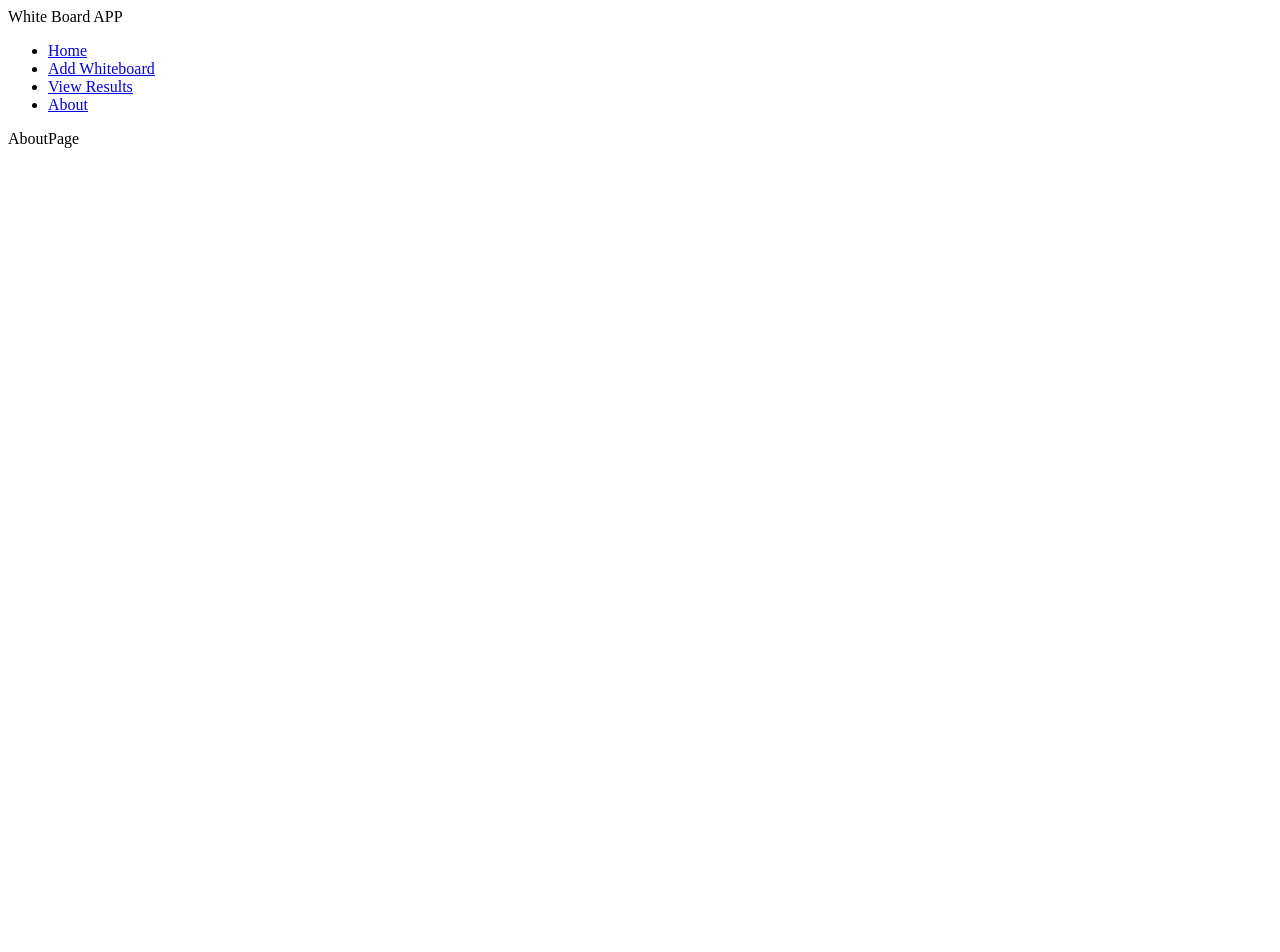
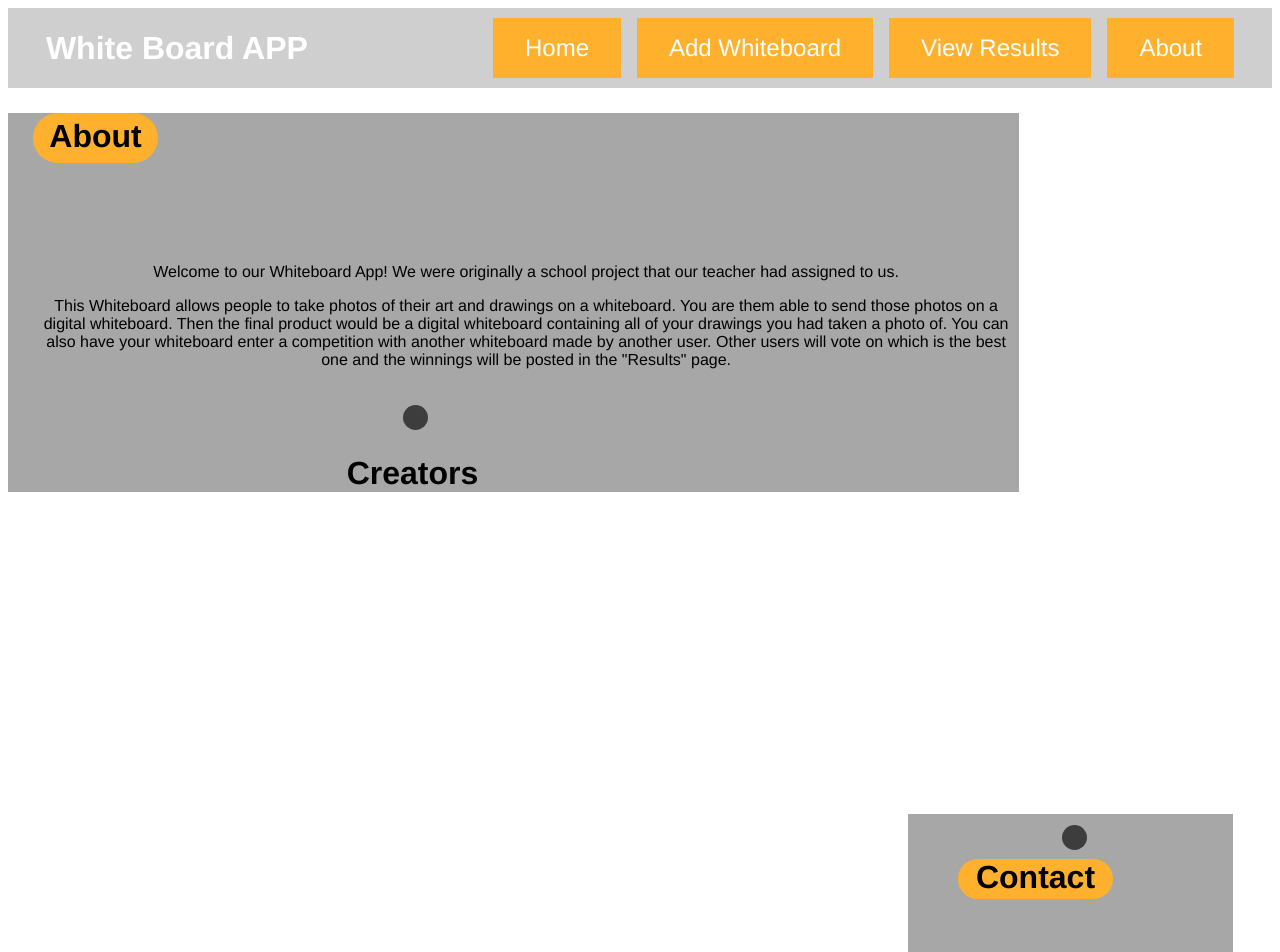
Before and after one commit to koolkat254/WhiteBoardApp, a React (Create React App) app: page /about in a window 1280 px wide. Shown: the top 952 px of the page. Before the commit the page ends 800 px from the top, so only its background shows below. Built offline with nearby package versions, Linux system fonts and the light colour scheme.

Commit message:
April 6th
About page and CSS

```diff
--- a/src/App.css
+++ b/src/App.css
@@ -1,5 +1,6 @@
 .App {
   text-align: center;
+
 }
 
 .App-logo {
@@ -21,7 +22,7 @@
   align-items: center;
   justify-content: center;
   font-size: calc(10px + 2vmin);
-  color: white;
+  color: rgb(2, 1, 1);
 }
 
 .App-link {
@@ -36,3 +37,11 @@
     transform: rotate(360deg);
   }
 }
+.main {
+  /* margin: 3rem auto; */
+  width: auto;
+  text-align: center;
+  color: black;
+  font-family: 'Franklin Gothic Medium', 'Arial Narrow', Arial, sans-serif;
+  /* max-width: 40rem; */
+}
--- a/src/App.js
+++ b/src/App.js
@@ -9,9 +9,8 @@ import NavBar from './components/NavBar';
 function App() {
   return (
 
-    <div>
-          <NavBar />
-      {/* <NavBar /> */}
+    <div className='main'>
+      <NavBar />
       <Routes>
         <Route path="/" element={<HomePage />} />
         <Route path="/new-WhiteBoard" element={<NewWhiteBoardPage />} />
--- a/src/components/NavBar.js
+++ b/src/components/NavBar.js
@@ -1,10 +1,11 @@
 import React from 'react'
 import { Link } from 'react-router-dom';
+import styles from './NavBar.module.css';
 
 const NavBar = () => {
   return (
-    <header>
-        <div>White Board APP</div>
+    <header className={styles.header}>
+        <div className={styles.logo}>White Board APP</div>
         <nav>
             <ul>
                 <li>
--- /dev/null
+++ b/src/components/NavBar.module.css
@@ -0,0 +1,56 @@
+/*
+gray-color: CFCFCF
+orange-color: FFB12D
+green-color: 7ED957
+*/
+
+
+.header {
+    width: auto;
+    height: 5rem;
+    display: flex;
+    align-items: center;
+    justify-content: space-between;
+    background-color: #CFCFCF;
+    padding: 0 3%;
+  }
+
+  .logo {
+    font-size: 2rem;
+    color: white;
+    font-weight: bold;
+  }
+
+  .header ul {
+    list-style: none;
+    margin: 0;
+    padding: 0;
+    display: flex;
+    align-items: baseline;
+  }
+
+  .header li {
+    margin-left: 1rem;
+    background-color: #FFB12D;
+    padding: 1rem 2rem;
+  }
+
+  .header a {
+    text-decoration: none;
+    font-size: 1.5rem;
+    color: white;
+  }
+
+  .header a:hover,
+  .header a:active,
+  .header a.active {
+    color: white;
+  }
+
+  .badge {
+    background-color: #cc2062;
+    color: white;
+    border-radius: 12px;
+    padding: 0 1rem;
+    margin-left: 0.5rem;
+  }
--- a/src/pages/AboutPage.js
+++ b/src/pages/AboutPage.js
@@ -1,8 +1,29 @@
 import React from 'react'
-
+import styles from './AboutPage.module.css';
 const AboutPage = () => {
   return (
-    <div>AboutPage</div>
+    <div>
+    <div className={styles.box}>
+      <div className={styles.boxtxt}>
+        <h1>About</h1>
+      </div>
+      <div className={styles.prg}>
+        <p className={styles.prgdsg}>Welcome to our Whiteboard App! We were originally a school project that our teacher had assigned to us.</p>
+        <p className={styles.prgdsg}>This Whiteboard allows people to take photos of their art and drawings on a whiteboard. You are them able
+        to send those photos on a digital whiteboard. Then the final product would be a digital whiteboard containing all of your drawings
+        you had taken a photo of. You can also have your whiteboard enter a competition with another whiteboard made by another user. Other
+        users will vote on which is the best one and the winnings will be posted in the "Results" page.</p>
+      </div>
+      <div className={styles.box}>
+      <span className={styles.dot}></span>
+      <h1>Creators</h1>
+      </div>
+      <div className={styles.contact}>
+      <span className={styles.dot}></span>
+      <h1>Contact</h1>
+      </div>
+    </div>
+    </div>
   )
 }
 
--- /dev/null
+++ b/src/pages/AboutPage.module.css
@@ -0,0 +1,97 @@
+.box {
+    background-color: rgb(168, 167, 167);
+    width: 80%;
+    height: auto;
+    margin-top: 25px;
+    /* margin-top: 30px;
+    margin-left: 25px; */
+}
+
+.boxtxt{
+    background-color: #FFB12D;
+    width: 125px;
+    height: 50px;
+    /*position: absolute; */
+    margin-top: 25px;
+    margin-left: 25px;
+    border-radius: 25px;
+}
+
+.boxtxt h1 {
+
+    display: block;
+    text-align: center;
+    margin: auto;
+    padding-top: 5px;
+}
+
+.prg {
+    /* background-color: #aca79f;
+    width: 500px;
+    height: 400px;
+    position: absolute; */
+    margin-left: 25px;
+    margin-top: 100px;
+
+}
+
+.prgdsg {
+    text-align: center;
+    text-decoration: none;
+
+}
+
+.creators {
+    background-color: rgb(168, 167, 167);
+    width: 325px;
+    height: 200px;
+    position: absolute;
+    margin-left: 900px;
+
+}
+
+.dot {
+    height: 25px;
+  width: 25px;
+  background-color: rgb(61, 61, 61);
+  border-radius: 50%;
+  display: inline-block;
+  /* margin: auto; */
+  margin-top: 11px;
+  margin-left: 7px;
+  /* position: absolute; */
+}
+
+.creators h1 {
+    margin: auto;
+    display: block;
+    text-align: center;
+    margin-top: 5px;
+    background-color: #FFB12D;
+    width: 155px;
+    height: 40px;
+    margin-left: 50px;
+    border-radius: 25px;
+}
+
+
+.contact {
+    background-color: rgb(168, 167, 167);
+    width: 325px;
+    height: 200px;
+    position: absolute;
+    margin-left: 900px;
+    margin-top: 300px;
+}
+
+.contact h1 {
+    margin: auto;
+    display: block;
+    text-align: center;
+    margin-top: 5px;
+    background-color: #FFB12D;
+    width: 155px;
+    height: 40px;
+    margin-left: 50px;
+    border-radius: 25px;
+}
```
